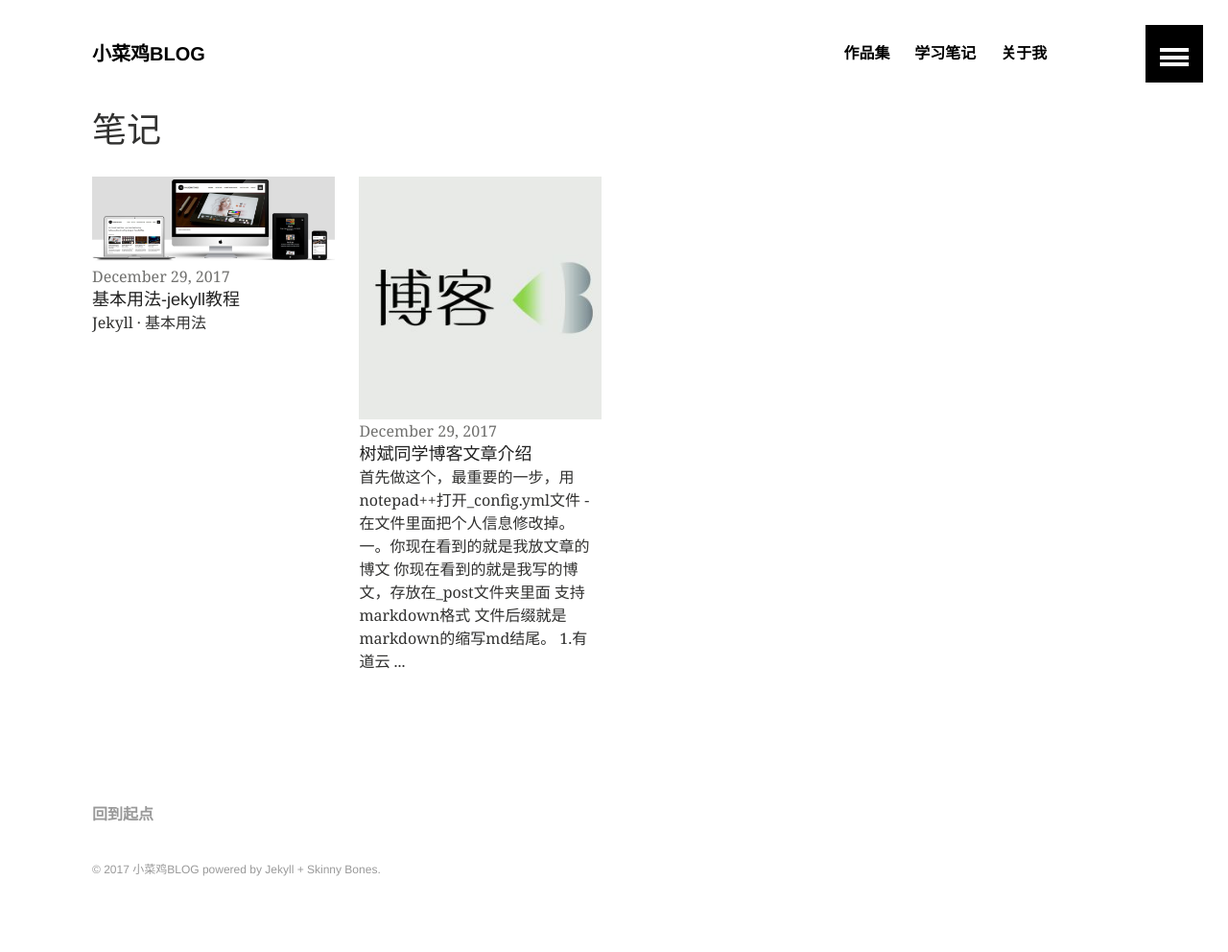
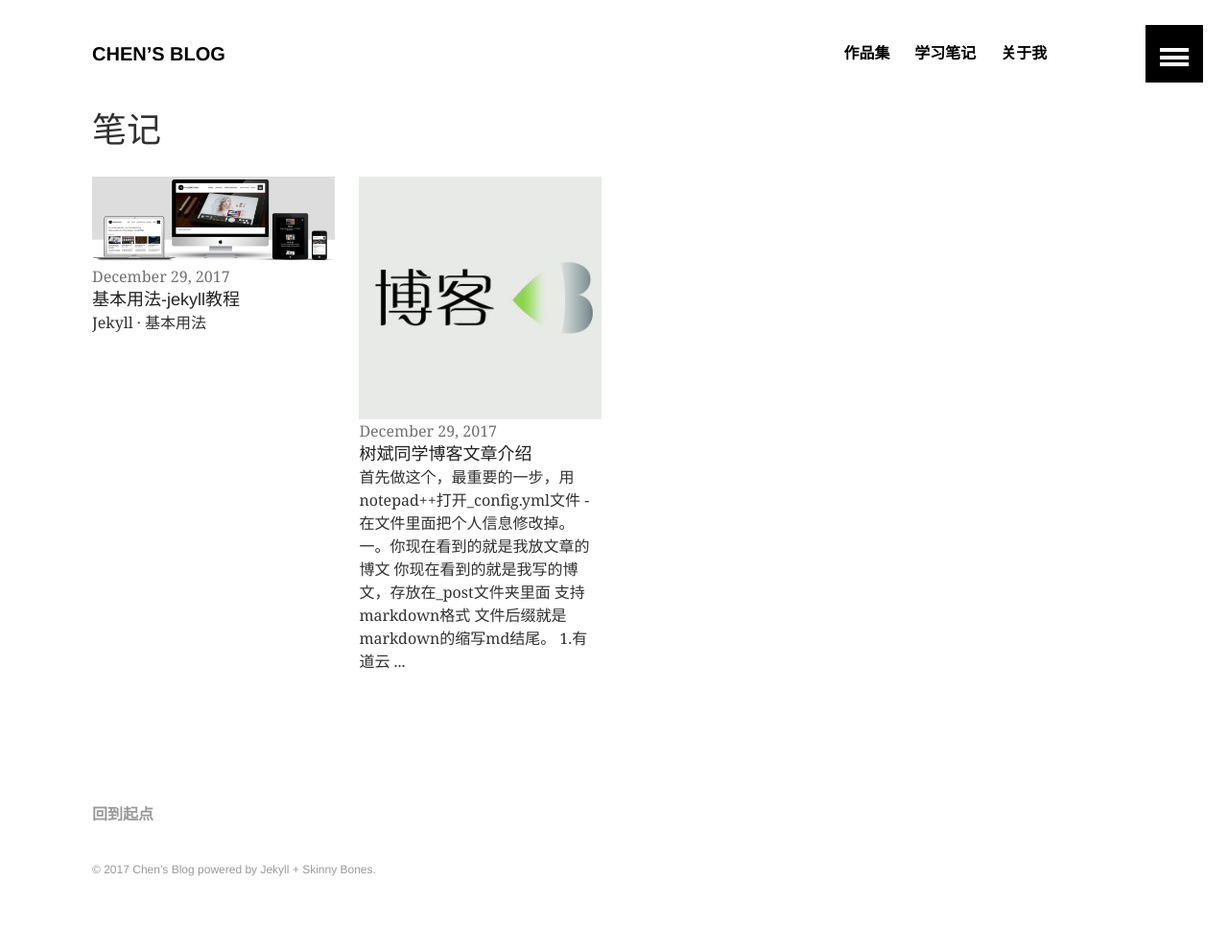
Before and after one commit to Chen-Jia-lin/161013039.github.io, a Jekyll site: the page built from index.md, in a window 1280 px wide. Shown: the whole page at 96% size. Built offline with Jekyll 4.4.1, drawn with Linux system fonts in a browser that asks for light colours.

Commit message:
Update _config.yml

```diff
--- a/_config.yml
+++ b/_config.yml
@@ -1,6 +1,6 @@
 # Site wide configuration
 
-title: "小菜鸡BLOG"
+title: "Chen’s Blog"
 description: "在这里我将分享我的个人学习经历"
 logo: # 120x120 px default image used for Twitter summary card
 teaser: # 400x250 px default teaser image used in image archive grid
```
